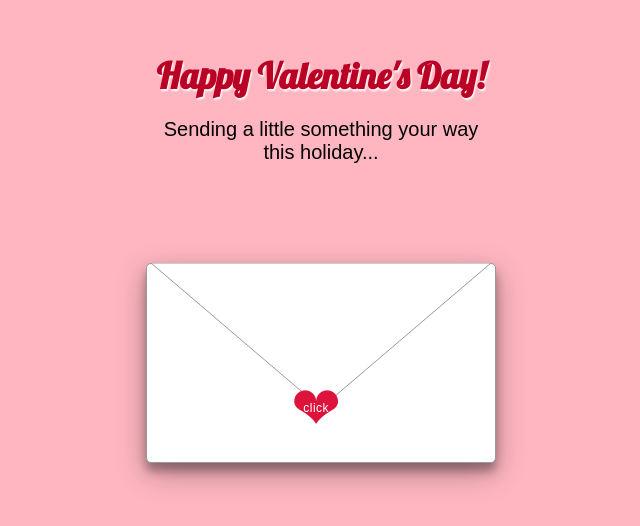
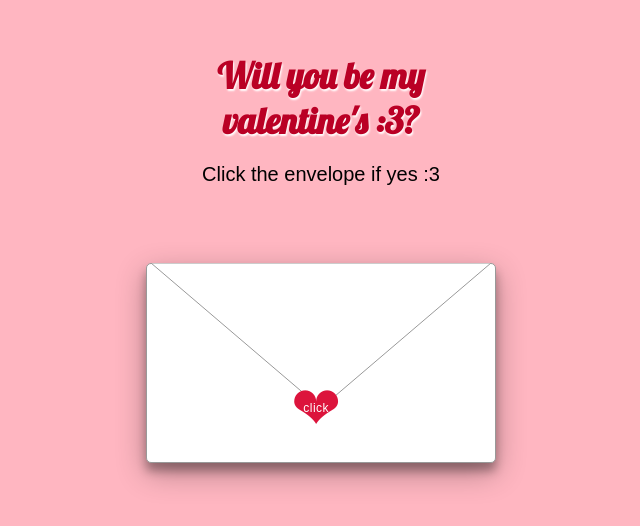
Before and after one commit to pookietesting/valentinequestion, a plain HTML site: page index.html in a window 1280 px wide. Shown: the part 162-688 px from the top of the page, without its empty margins (319-959 px from the left). Drawn offline with nearby package versions, Linux system fonts and the light colour scheme.

Commit message:
Update index.html

```diff
--- a/index.html
+++ b/index.html
@@ -270,11 +270,11 @@ article {
   <article>
     <div class="envelope-container">
       <div class="message message-1" id="message-1">
-        <h1>Happy Valentine's Day!</h1>
-        <p>Sending a little something your way this holiday...</p>
+        <h1>Will you be my valentine's :3?</h1>
+        <p>Click the envelope if yes :3</p>
       </div>
       <div class="message message-2" id="message-2">
-        <h2>Lots of love!</h2>
+        <h2>flm</h2>
       </div>
       <button class="close-btn" id="close-btn" onclick="toggleEnvelope()">close envelope</button>
       <button class="heart-btn" id="heart-btn" onclick="toggleEnvelope()">&#10084;
```
